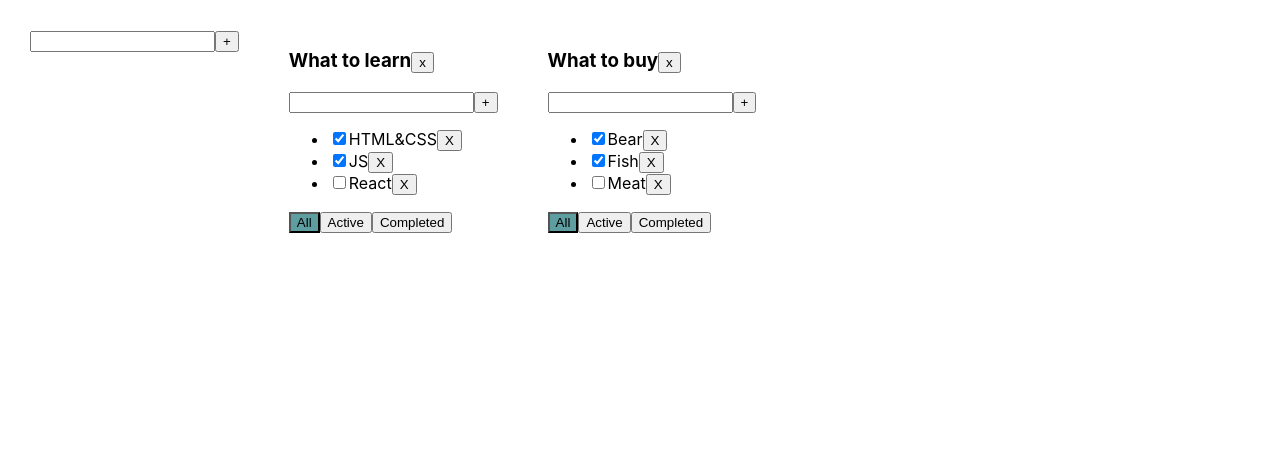
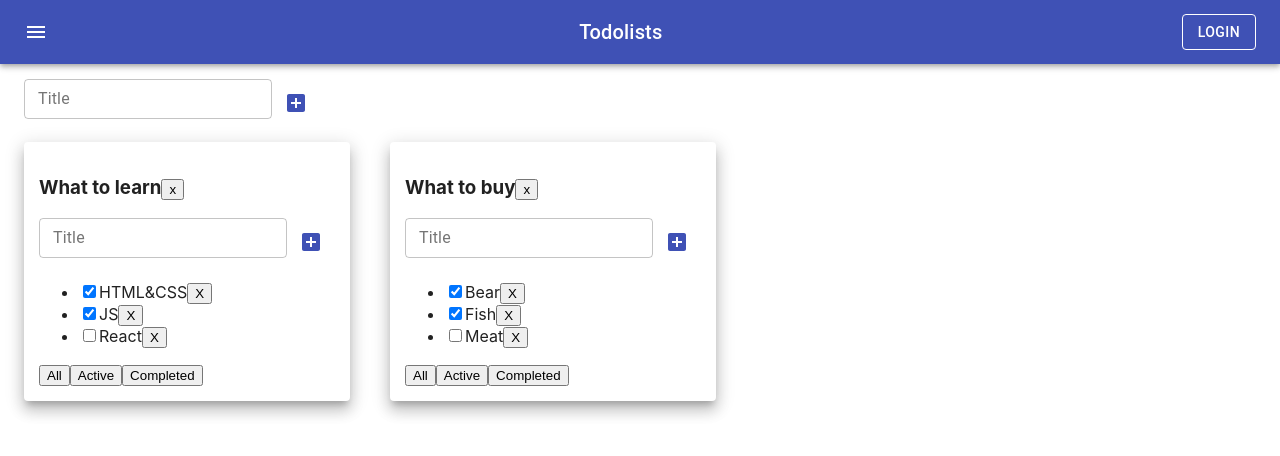
Before and after one commit to AndreySavchenkov/ToDoMain, a React (Create React App) app: page / in a window 1280 px wide. Shown: the top 456 px of the page. Built offline with nearby package versions, Linux system fonts and the light colour scheme.

Commit message:
add Material UI

```diff
--- a/package.json
+++ b/package.json
@@ -3,6 +3,8 @@
   "version": "0.1.0",
   "private": true,
   "dependencies": {
+    "@material-ui/core": "^4.12.3",
+    "@material-ui/icons": "^4.11.2",
     "@testing-library/jest-dom": "^4.2.4",
     "@testing-library/react": "^9.3.2",
     "@testing-library/user-event": "^7.1.2",
--- a/src/App.css
+++ b/src/App.css
@@ -1,14 +1,14 @@
-.App {
-  padding: 30px;
-  display: flex;
-}
+/*.App {*/
+/*  padding: 30px;*/
+/*  display: flex;*/
+/*}*/
 
-.App > div {
-  margin-right: 50px;
-}
-.active-filter {
-  background-color: cadetblue;
-}
-.error {
-  border: 2px solid red;
-}
+/*.App > div {*/
+/*  margin-right: 50px;*/
+/*}*/
+/*.active-filter {*/
+/*  background-color: cadetblue;*/
+/*}*/
+/*.error {*/
+/*  border: 2px solid red;*/
+/*}*/
--- a/src/App.tsx
+++ b/src/App.tsx
@@ -3,6 +3,8 @@ import './App.css';
 import TodoList, {TaskType} from "./TodoList";
 import {v1} from "uuid";
 import {AddItemForm} from "./components/AddItemForm";
+import {AppBar, Button, Container, Grid, IconButton, Paper, Toolbar, Typography} from "@material-ui/core";
+import {Menu} from "@material-ui/icons";
 
 export type FilterValuesType = "all" | "active" | "completed"
 
@@ -85,15 +87,12 @@ function App() {
             filter: 'all'
         }
         setTodoLists([...todoLists, newTodoList]);
-        setTasks({...tasks,[newTodoListID]: []});
+        setTasks({...tasks, [newTodoListID]: []});
     }
 
     const changeTodoListTitle = (todoListID: string, title: string) => {
         setTodoLists(todoLists.map(tl => tl.id === todoListID ? {...tl, title: title} : tl))
     }
-
-
-
 
 
     // GUI (CRUD):
@@ -109,8 +108,9 @@ function App() {
         }
 
         return (
+            <Grid item key={tl.id}>
+                <Paper elevation={10} style={{padding: '15px'}}>
                     <TodoList
-                key={tl.id}
                         id={tl.id}
                         filter={tl.filter}
                         title={tl.title}
@@ -123,14 +123,41 @@ function App() {
                         changeTaskTitle={changeTaskTitle}
                         changeTodoListTitle={changeTodoListTitle}
                     />
+                </Paper>
+            </Grid>
+
+
         )
     })
 
 
     return (
         <div className="App">
+            <AppBar position="sticky">
+                <Toolbar style={{justifyContent: "space-between"}}>
+                    <IconButton edge="start" color="inherit" aria-label="menu">
+                        <Menu/>
+                    </IconButton>
+                    <Typography variant="h6">
+                        Todolists
+                    </Typography>
+                    <Button
+                        variant={"outlined"}
+                        color="inherit"
+                    >
+                        Login
+                    </Button>
+                </Toolbar>
+            </AppBar>
+            <Container fixed >
+                <Grid container style={{padding: '15px 0'}}>
                     <AddItemForm addItem={addTodoList}/>
+                </Grid>
+                <Grid container spacing={5} >
                     {todoListsComponents}
+                </Grid>
+            </Container>
+
         </div>
     );
 }
--- a/src/components/AddItemForm.tsx
+++ b/src/components/AddItemForm.tsx
@@ -1,4 +1,6 @@
 import React, {ChangeEvent, KeyboardEvent, useState} from "react";
+import {IconButton, TextField} from "@material-ui/core";
+import {AddBox} from "@material-ui/icons";
 
 type AddItemFormType = {
     addItem: (title: string) => void
@@ -30,20 +32,27 @@ export const AddItemForm = (props: AddItemFormType) => {
         }
     }
 
-    const userMsg = error ? <div style={{color: "red"}}>Title is required!</div> : null
-
-
 
     return(
         <div>
-            <input
-                className={error ? "error" : ""}
+            <TextField
                 value={title}
                 onChange={changeTitle}
                 onKeyPress={onKeyPressAddTask}
+                size={'small'}
+                error={error}
+                helperText={error  && 'Title is required'}
+                label={'Title'}
+                variant={'outlined'}
             />
-            <button onClick={addItem}>+</button>
-            {userMsg}
+
+            <IconButton
+                color={'primary'}
+                onClick={addItem}
+            >
+                <AddBox/>
+            </IconButton>
+
         </div>
     )
 }
--- a/src/components/EditableSpan.tsx
+++ b/src/components/EditableSpan.tsx
@@ -1,4 +1,5 @@
 import React, {ChangeEvent, KeyboardEvent, useState} from "react";
+import {TextField} from "@material-ui/core";
 
 type EditableSpanType = {
     title: string
@@ -21,7 +22,7 @@ export const EditableSpan = (props: EditableSpanType) => {
 
     return (
         editMode
-            ? <input
+            ?<TextField
                 onBlur={offEditMode}
                 onChange={changeTitle}
                 value={title}
```
Also changed, not shown: 1 other file (tests, documents, lock files or other folders). Lines whose indentation alone changed are shown as unchanged.
